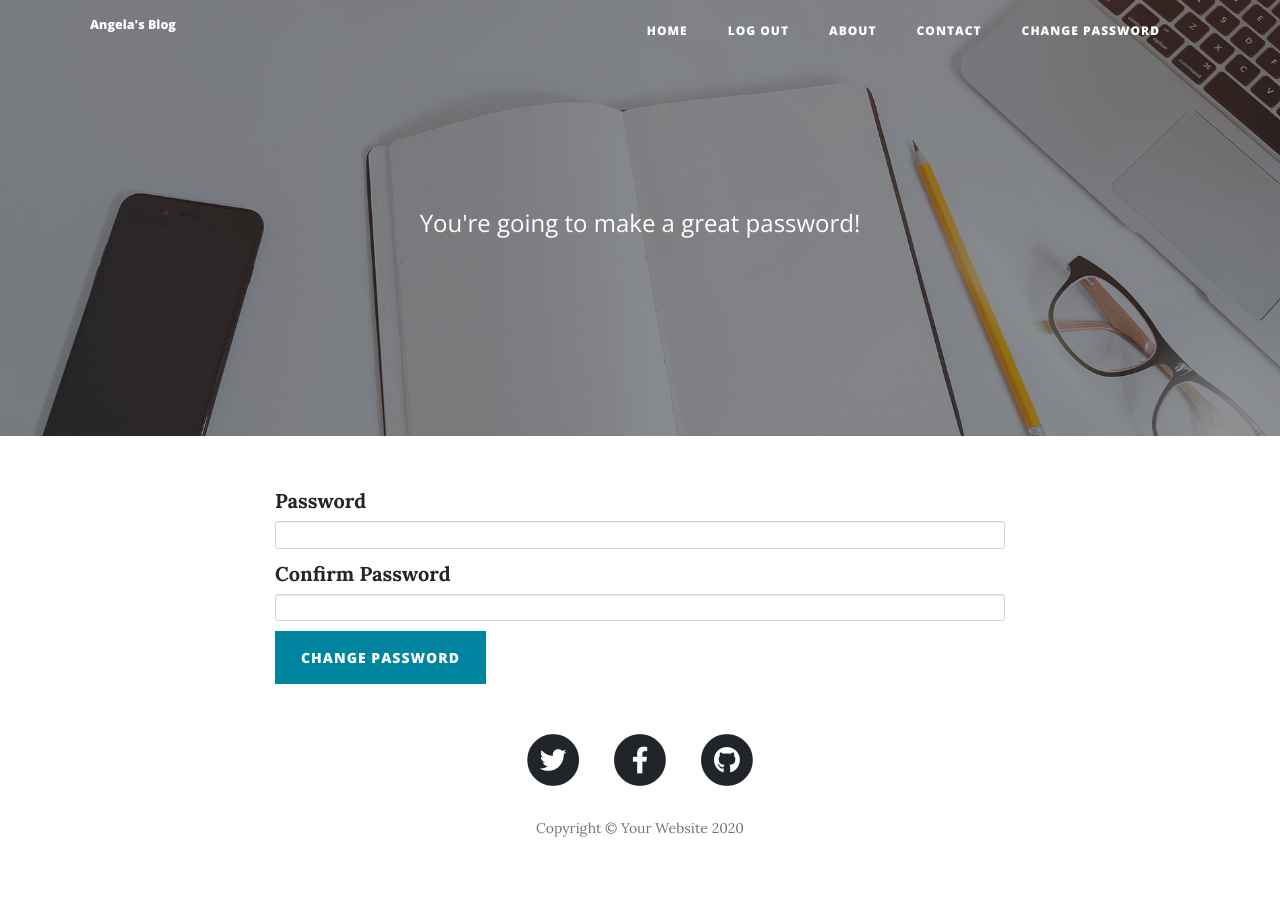
After one commit to aarriitt666/blog-with-users, a Flask app: page /passwd_change_for_admin in a window 1280 px wide. The commit adds this page. Run offline with Flask 2, Linux system fonts and the light colour scheme; a user stored in the database is signed in; data comes from the database, SQL or seed files in the repository; both versions use the stored data as it was before the commit; some libraries are stand-ins or nearby versions.

Commit message:
"Adding a simple feature to allow admin account to change admin password."

```diff
--- a/forms.py
+++ b/forms.py
@@ -31,3 +31,9 @@ class LoginForm(FlaskForm):
 class CommentForm(FlaskForm):
     comment_body = CKEditorField('Comment', validators=[Length(max=5000)])
     submit_comment = SubmitField('Add Comment')
+
+
+class PasswordChange(FlaskForm):
+    password = PasswordField('Password', validators=[DataRequired(), Length(max=100)])
+    confirm_password = PasswordField('Confirm Password', validators=[DataRequired(), Length(max=100)])
+    submit_password_change = SubmitField('Change Password')
--- a/main.py
+++ b/main.py
@@ -8,7 +8,7 @@ from werkzeug.security import generate_password_hash, check_password_hash
 from flask_sqlalchemy import SQLAlchemy
 from sqlalchemy.orm import relationship
 from flask_login import UserMixin, login_user, LoginManager, login_required, current_user, logout_user
-from forms import CreatePostForm, UserRegisterForm, LoginForm, CommentForm
+from forms import CreatePostForm, UserRegisterForm, LoginForm, CommentForm, PasswordChange
 from flask_gravatar import Gravatar
 from dotenv import load_dotenv
 import os
@@ -301,6 +301,25 @@ def test():
     return render_template('test.html')
 
 
+@app.route('/passwd_change_for_admin', methods=['POST', 'GET'])
+@login_required
+@admin_only
+def passwd_change_for_admin():
+    change_admin_password_form = PasswordChange()
+    admin_object = User.query.filter_by(id=1).first()
+    if request.method == 'POST':
+        if change_admin_password_form.validate_on_submit():
+            new_password = change_admin_password_form.password.data
+            confirm_new_password = change_admin_password_form.confirm_password.data
+            if new_password == confirm_new_password:
+                admin_object.password = generate_password_hash(new_password, method='pbkdf2:sha256',
+                                                               salt_length=11)
+                db.session.commit()
+                flash('Your password had been changed successfully!', 'password change message')
+                return redirect(url_for('get_all_posts'))
+    return render_template('password_change.html', change_admin_password_form=change_admin_password_form)
+
+
 if __name__ == "__main__":
     # app.run(host='0.0.0.0', port=5000)
     app.run(debug=True)
--- a/templates/header.html
+++ b/templates/header.html
@@ -86,6 +86,11 @@
                 <li class="nav-item">
                     <a class="nav-link" href="{{ url_for('contact') }}">Contact</a>
                 </li>
+                {% if current_user.id == 1 %}
+                <li class="nav-item">
+                    <a class="nav-link" href="{{ url_for('passwd_change_for_admin') }}">Change Password</a>
+                </li>
+                {% endif %}
             </ul>
         </div>
     </div>
--- /dev/null
+++ b/templates/password_change.html
@@ -0,0 +1,39 @@
+{% extends 'bootstrap/base.html' %}
+{% import "bootstrap/wtf.html" as wtf %}
+
+{% block content %}
+{% include "header.html" %}
+<!-- Page Header -->
+<header class="masthead" style="background-image: url('{{ url_for('static', filename='img/edit-bg.jpg')}}')">
+    <div class="overlay"></div>
+    <div class="container">
+        <div class="row">
+            <div class="col-lg-8 col-md-10 mx-auto">
+                <div class="page-heading">
+                    <span class="subheading">You're going to make a great password!</span>
+                </div>
+            </div>
+        </div>
+    </div>
+</header>
+
+<div class="container">
+    <div class="row">
+        <div class="col-lg-8 col-md-10 mx-auto">
+
+            {% with messages = get_flashed_messages(with_categories=true) %}
+            {% if messages %}
+            <ul class=flashes>
+                {% for category, message in messages %}
+                <li class="{{ category }}">{{ message }}</li>
+                {% endfor %}
+            </ul>
+            {% endif %}
+            {% endwith %}
+            {{ wtf.quick_form(change_admin_password_form, novalidate=True, button_map={"submit_password_change": "primary"}) }}
+        </div>
+    </div>
+</div>
+
+{% include "footer.html" %}
+{% endblock %}
```
Also changed, not shown: blog.db (deleted).
